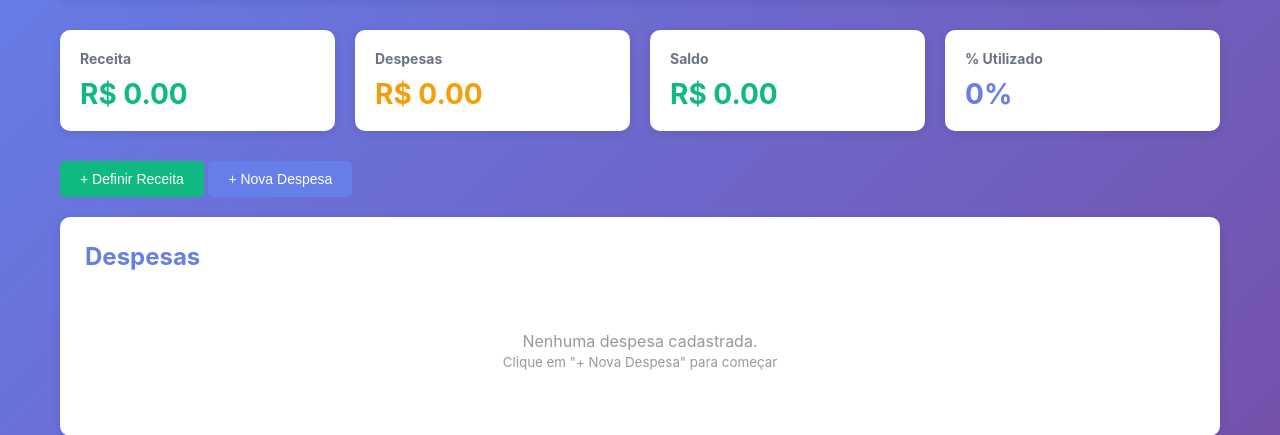
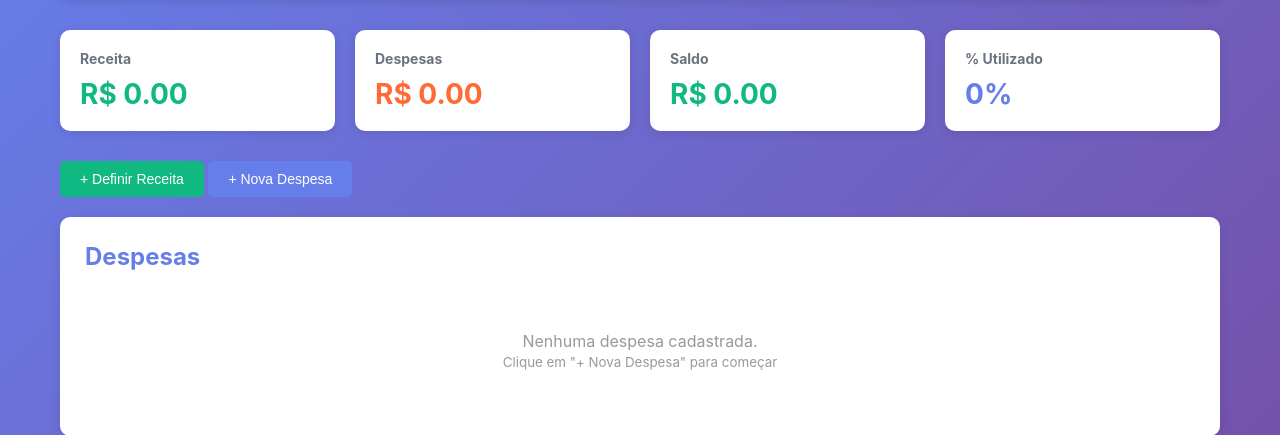
Before and after one commit to Nooby-Oficial/Gest-o-Financeira, a Flask app: page /dashboard in a window 1280 px wide. Shown: the part 94-529 px from the top of the page. Run offline with Flask 3, Linux system fonts and the light colour scheme; the visitor is signed in with stand-in values (Sample User, id 1); data that the repository does not hold is empty; some libraries are stand-ins or nearby versions.

Commit message:
Update: Despesas em laranja forte ao invés de amarelo

```diff
--- a/templates/base.html
+++ b/templates/base.html
@@ -205,7 +205,7 @@
         }
 
         .value-warning {
-            color: #f59e0b;
+            color: #ff6b35;
         }
 
         .value-primary {
```
